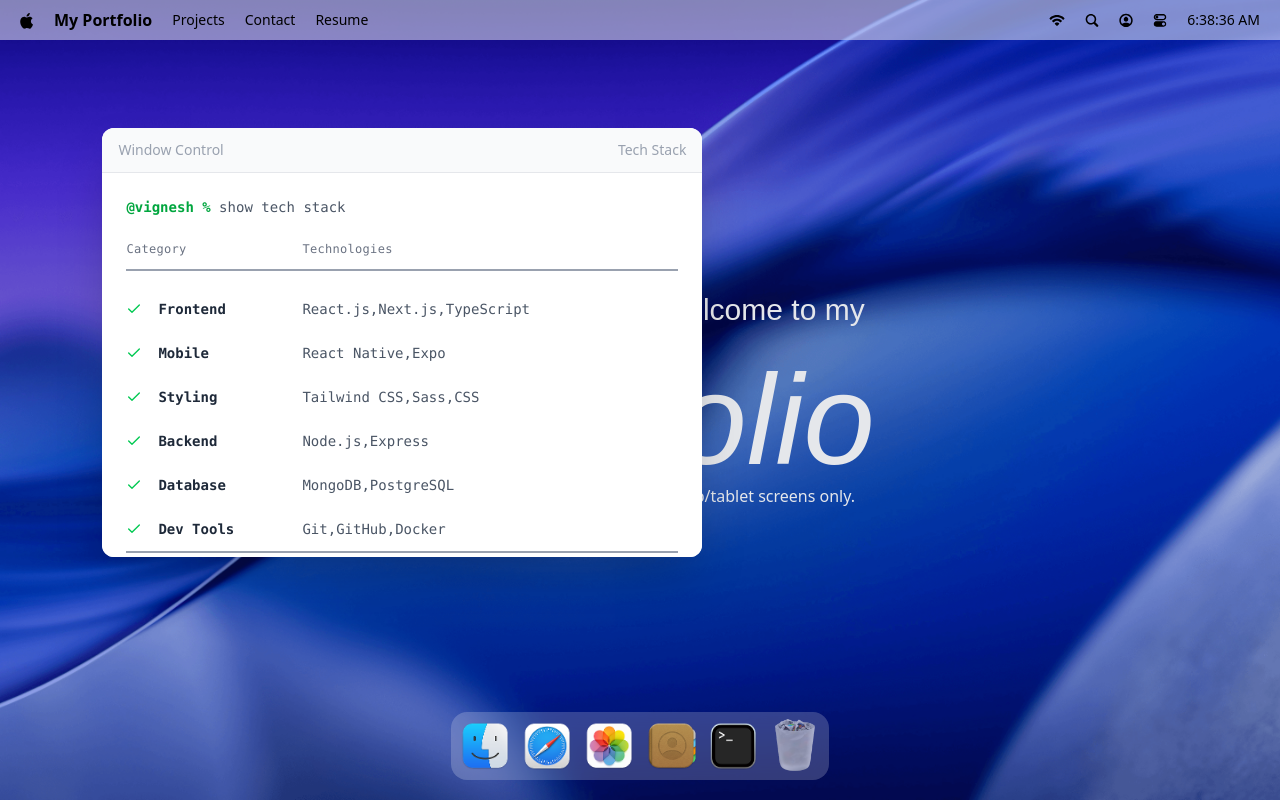
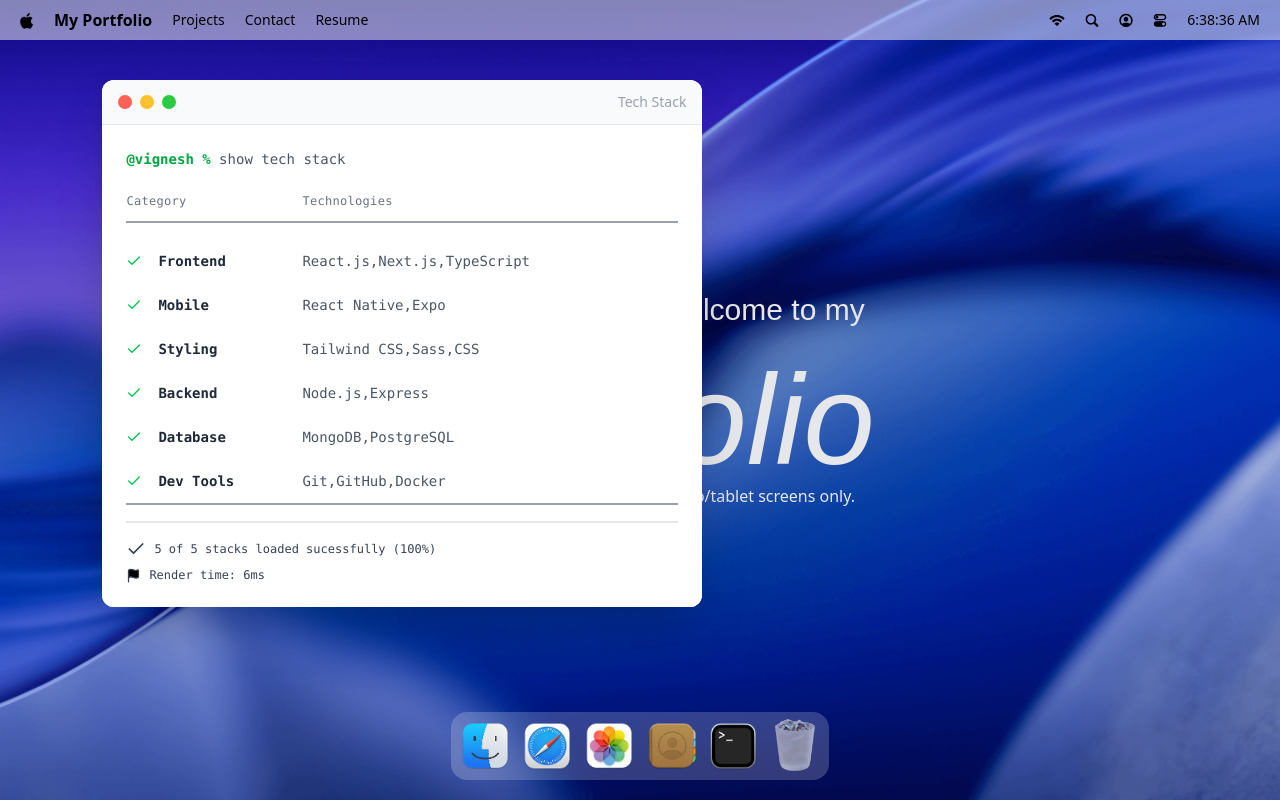
Before and after one commit to Vignesh-Thamizhan/MacOS_Portfolio, a React (Vite) app: page / in a window 1280 px wide. Both pictures are taken after a click on the button 733 px from the left and 746 px from the top of the page. Built offline with nearby package versions, Linux system fonts and the light colour scheme; a web font is replaced by a local one.

Commit message:
beginning of window controls

```diff
--- /dev/null
+++ b/src/components/WindowControls.jsx
@@ -0,0 +1,14 @@
+import useWindowStore from "../store/window.js";
+
+const WindowControls = ({target}) => {
+    const { closeWindow} = useWindowStore();
+  return (
+    <div id="window-controls">
+      <div className="close" onclick={() => closeWindow(target)}/>
+      <div className="minimize" onclick={() => closeWindow(target)}/>
+        <div className="maximize" onclick={() => closeWindow(target)}/>
+    </div>
+  )
+}
+
+export default WindowControls;
--- a/src/components/index.js
+++ b/src/components/index.js
@@ -2,10 +2,12 @@
 import { Welcome } from "./Welcome";
 import {Dock} from "./Dock";
 import { Windows } from "./Windows";
+import WindowControls from "./WindowControls";
 
 export {
   Navbar,
   Welcome,
   Dock,
   Windows,
+  WindowControls,
 };
--- a/src/hoc/WindowWrapper.jsx
+++ b/src/hoc/WindowWrapper.jsx
@@ -1,11 +1,47 @@
+import { useLayoutEffect, useRef } from "react";
+import { useGSAP } from "@gsap/react";
+import { gsap } from "gsap";
+import { Draggable } from "gsap/Draggable";
+
 import useWindowStore from "../store/window";
-import { useRef } from "react";
+
+
 
 const WindowWrapper = (Component, windowKey) => {
     const Wrapped = (props) => {
         const {focusWindow, windows} = useWindowStore();
         const {isOpen, zIndex} = windows[windowKey];
         const ref = useRef(null);
+
+        useGSAP(() => {
+            const el = ref.current;
+            if(!el || !isOpen) return;
+
+            el.style.display = 'block';
+            gsap.fromTo(
+                el,
+                {scale: 0.8, opacity: 0, y: 40},
+                {scale: 1, opacity: 1, y: 0, duration: 0.4, ease: "power3.out"},
+            );
+        }, [isOpen]);
+
+        useGSAP(()=>{
+            const el = ref.current;
+            if(!el) return;
+
+            const [instance] = Draggable.create(el, {
+                onPress: () => focusWindow(windowKey)
+            });
+            return () => instance.kill();
+        }, []);
+
+        useLayoutEffect(() =>{
+            const el = ref.current;
+            if(!el) return;
+
+            el.style.display = isOpen ? 'block' : 'none';
+
+        }, [isOpen]);
 
         return (
                 <section id={windowKey}
--- a/src/index.css
+++ b/src/index.css
@@ -129,7 +129,7 @@
   }
 
   #terminal {
-    @apply w-150 absolute top-32 left-[8%] bg-white shadow-2xl rounded-xl overflow-hidden;
+    @apply w-150 absolute top-20 left-[8%] bg-white shadow-2xl rounded-xl overflow-hidden;
   }
 
   #contact {
@@ -161,7 +161,7 @@
   }
 
   .techstack {
-    @apply p-6 font-mono text-sm bg-white overflow-y-auto h-96;
+    @apply p-6 font-mono text-sm bg-white;
   }
 
   .techstack > p {
@@ -203,4 +203,16 @@
   .techstack li {
     @apply text-gray-600;
   }
+
+  .techstack .footnote {
+    @apply flex flex-col gap-2 mt-4 pt-4 border-t-2 border-gray-200 text-gray-700 text-xs;
+  }
+
+  .techstack .footnote p {
+    @apply flex items-center gap-2;
+  }
+
+  .techstack .footnote svg {
+    @apply flex-shrink-0;
+  }
 }
--- a/src/windows/Terminal.jsx
+++ b/src/windows/Terminal.jsx
@@ -1,11 +1,12 @@
-import { Check } from "lucide-react";
+import { Check, Flag } from "lucide-react";
 import WindowWrapper from "../hoc/WindowWrapper.jsx";
 import { techStack } from "../constants/index.js";
+import WindowControls from "../components/WindowControls.jsx";
 
 const Terminal = () => {
   return <>
     <div id="window-header">
-        <p>Window Control</p>
+        <WindowControls target="terminal"/>
         <h2>Tech Stack</h2>
     </div>
 
@@ -35,6 +36,16 @@
                 </li>
             ))}
         </ul>
+        <div className="footnote">
+            <p>
+                <Check size={20}/> 5 of 5 stacks loaded sucessfully (100%)
+            </p>
+
+            <p>
+                <Flag size={15} fill="black"/>
+                Render time: 6ms
+            </p>
+        </div>
     </div>
   </>
 };
```
